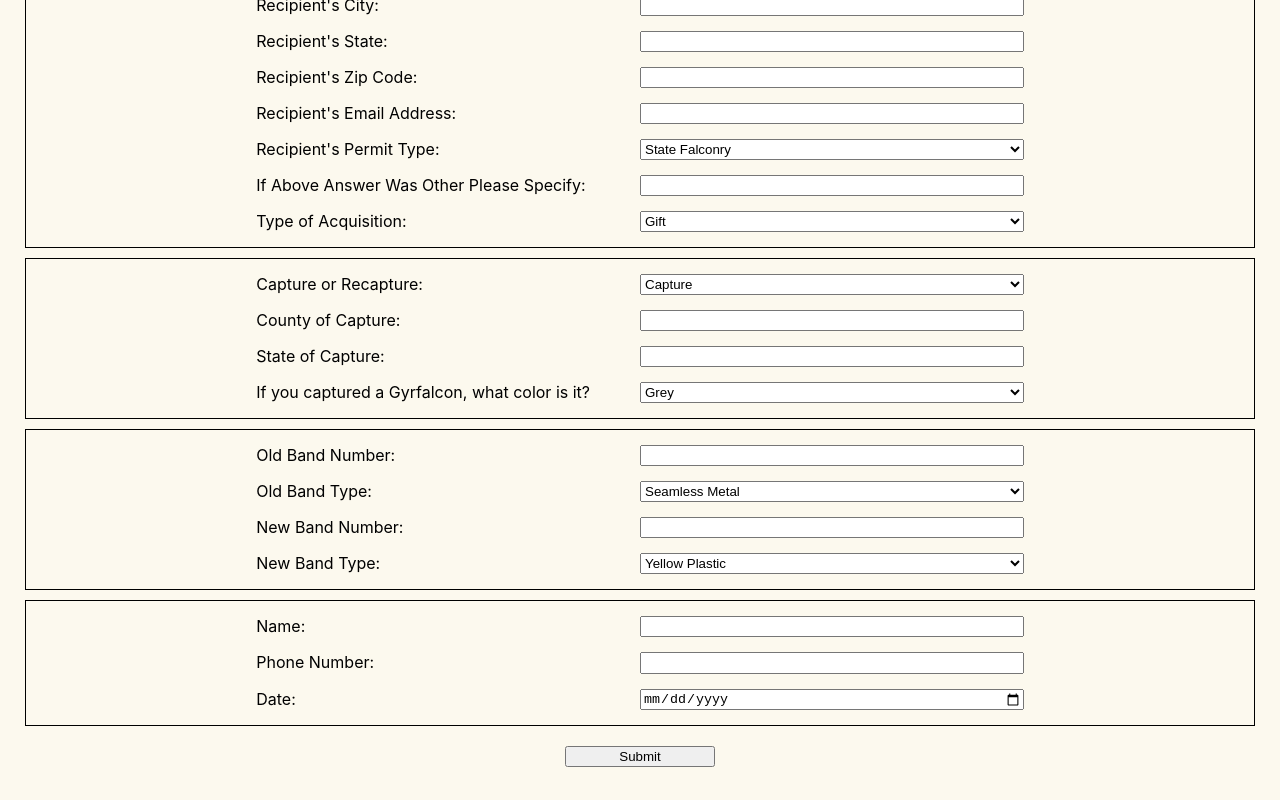
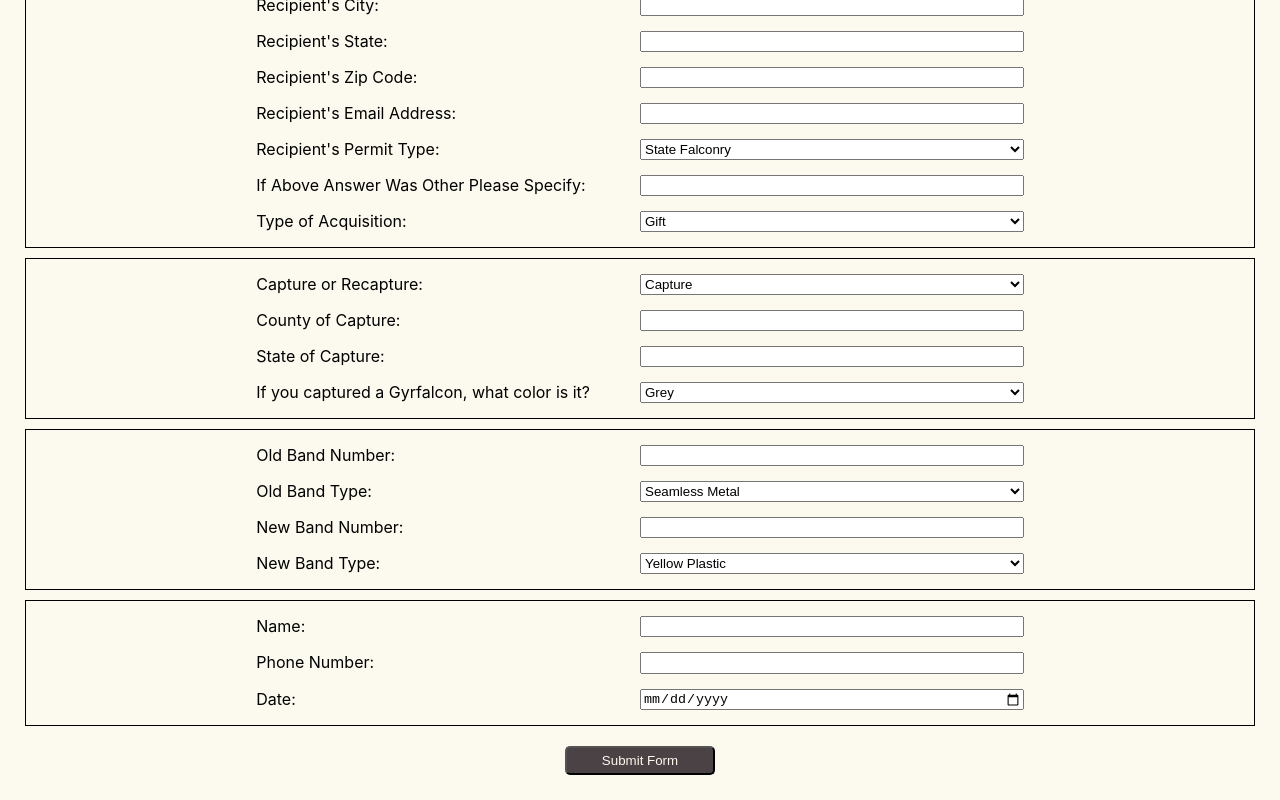
Before and after one commit to Emberglo/falconry-reporting-system, a React (Create React App) app: page /add-form in a window 1280 px wide. Shown: the part 1092-1892 px from the top of the page. Built offline with nearby package versions, Linux system fonts and the light colour scheme.

Commit message:
link and submit button changes

```diff
--- a/src/App.css
+++ b/src/App.css
@@ -686,4 +686,8 @@ h1, h2 {
   align-self: center;
   margin-top: 15px;
   margin-bottom: 25px;
+  color: #FCF9EE;
+  background-color: #4A4244;
+  border-radius: 5px;
+  padding: 5px 0px;
 }
--- a/src/Pages/AddForm.jsx
+++ b/src/Pages/AddForm.jsx
@@ -252,7 +252,7 @@ const AddForm = () => {
                 <input type="date" className="section-6-item-6" />
             </div>
 
-            <button type="submit" className="submit-button">Submit</button>
+            <button type="submit" className="submit-button">Submit Form</button>
 
         </form>
     </div>
```
